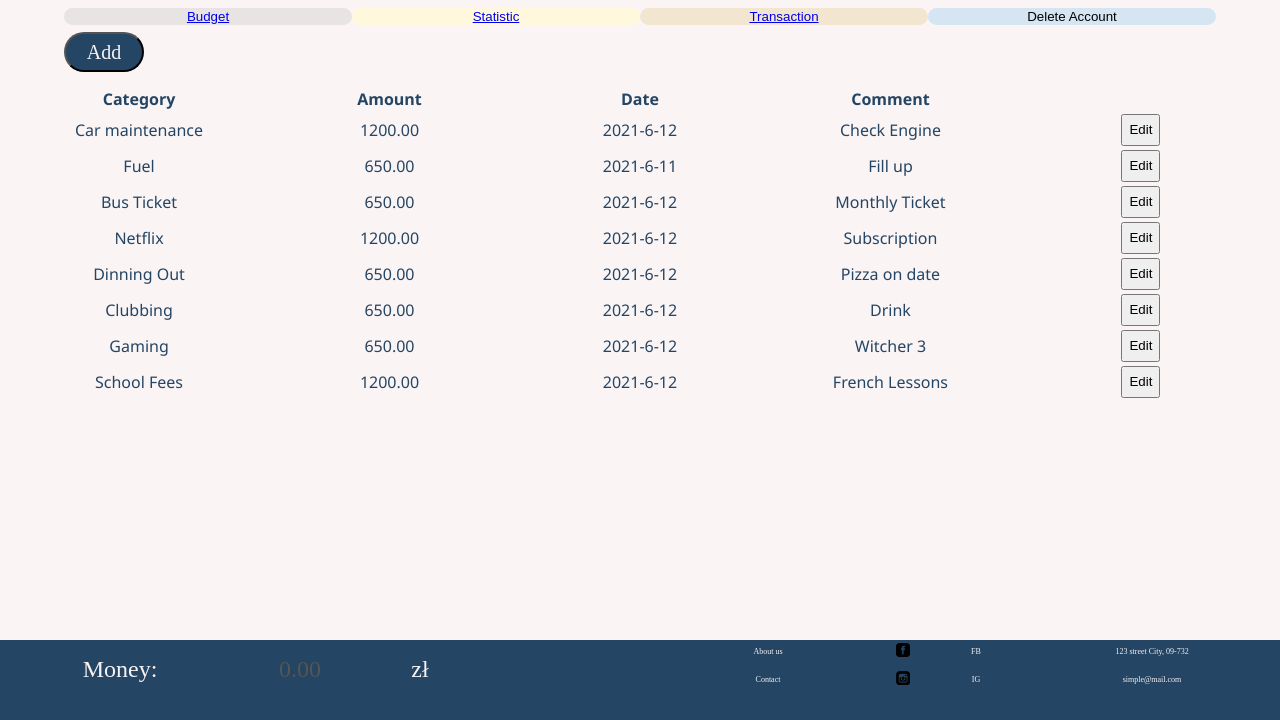
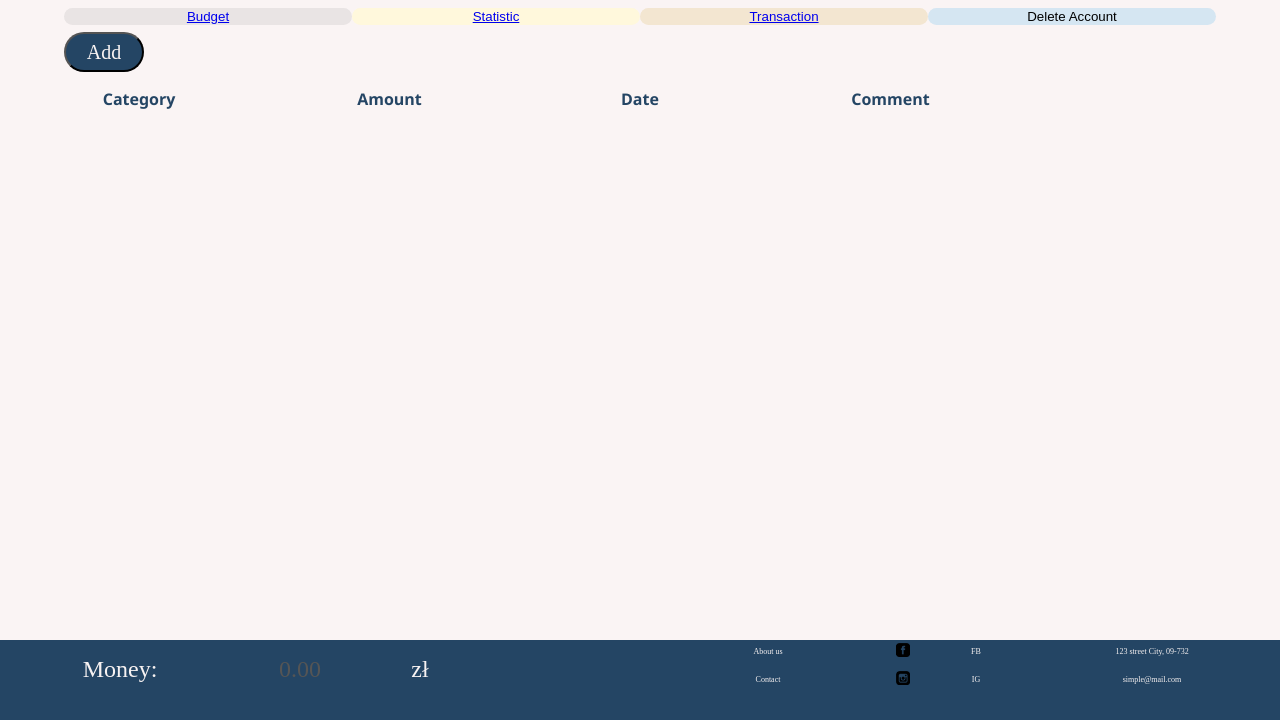
Before and after one commit to gzapalka/PAI, a PHP site: page /public/views/transaction in a window 1280 px wide. Shown: the part 80-800 px from the top of the page. Run offline with PHP 8.4, Linux system fonts and the light colour scheme; lists and menus that the app fills with data are empty.

Commit message:
- inject transaction to html

```diff
--- a/Routing.php
+++ b/Routing.php
@@ -25,9 +25,6 @@ class Router {
         $controller = self::$routes[$action];
         $object = new $controller;
         $action = $action ?: 'login';
-        $action = $action ?: 'register_user';
-        $action = $action ?: 'delete_account';
-        $action = $action ?: 'add_txn';
 
         $object->$action();
     }
--- a/public/views/transaction.php
+++ b/public/views/transaction.php
@@ -6,12 +6,14 @@
 <body>
 <header class="website">
     <h1>Simple Budget</h1>
-    <h1><div class="error-code">
-            <?php if(isset($message)) {
+    <h1>
+        <div class="error-code">
+            <?php if (isset($message)) {
                 echo $message;
             }
             ?>
-        </div></h1>
+        </div>
+    </h1>
     <button class="logout_button">Log out</button>
 </header>
 <header class="mobile_header">
@@ -77,7 +79,8 @@
 
                 <label for="Category"><h3 style="text-align: left">Category</h3></label>
                 <label>
-                    <textarea class="inputCategory" id="inputCategory" name="category" placeholder="Select from dropdown menu ->"></textarea>
+                    <textarea class="inputCategory" id="inputCategory" name="category"
+                              placeholder="Select from dropdown menu ->"></textarea>
                     <select id="dropdown" class="category_dropdown">
                         <option value="Rent">Rent</option>
                         <option value="Water">Water</option>
@@ -124,7 +127,8 @@
 
                 <label for="Amount"><h3 style="text-align: left">Amount</h3></label>
                 <label>
-                    <input id="edit_Amount" type="number" placeholder="Enter Amount" name="amount" onchange="checkIfDecimal()">
+                    <input id="edit_Amount" type="number" placeholder="Enter Amount" name="amount"
+                           onchange="checkIfDecimal()">
                 </label>
 
                 <label for="Date"><h3 style="text-align: left">Date</h3></label>
@@ -138,12 +142,13 @@
                 </label>
 
                 <button type="submit" class="submit_btn">Submit changes</button>
-                <button type="submit" class="btn delete" >Delete transaction</button>
+                <button type="submit" class="btn delete">Delete transaction</button>
                 <button type="button" class="btn cancel" onclick="closeEditTxnForm()">Close</button>
             </form>
         </div>
         <table class="transaction_table">
             <thead>
+
             <tr>
                 <th class="category_name">Category</th>
                 <th class="category_name">Amount</th>
@@ -153,95 +158,111 @@
             </tr>
             </thead>
             <tbody>
-            <tr>
-                <td class="sub_subcategory">Car maintenance</td>
-                <td class="sub_subcategory">1200.00</td>
-                <td class="sub_subcategory">2021-6-12</td>
-                <td class="sub_subcategory">Check Engine</td>
-                <td class="sub_subcategory">
+            <?php
+            if (isset($transactions)) {
+                foreach ($transactions as $txnDate) {
+                echo '<tr>';
+                foreach ($txnDate as $s) {
+                    echo '<td class="sub_subcategory">'.$s.'</td>';
+                }
+                echo '<td class="sub_subcategory">
                     <button class="edit_button" onclick="openEditTxnForm()">
                         Edit
                     </button>
-                </td>
-            </tr>
-            <tr>
-                <td class="sub_subcategory">Fuel</td>
-                <td class="sub_subcategory">650.00</td>
-                <td class="sub_subcategory">2021-6-11</td>
-                <td class="sub_subcategory">Fill up</td>
-                <td class="sub_subcategory">
-                    <button class="edit_button" onclick="openEditTxnForm()">
-                        Edit
-                    </button>
-                </td>
-            </tr>
-            <tr>
-                <td class="sub_subcategory">Bus Ticket</td>
-                <td class="sub_subcategory">650.00</td>
-                <td class="sub_subcategory">2021-6-12</td>
-                <td class="sub_subcategory">Monthly Ticket</td>
-                <td class="sub_subcategory">
-                    <button class="edit_button" onclick="openEditTxnForm()">
-                        Edit
-                    </button>
-                </td>
-            </tr>
-            <tr>
-
-                <td class="sub_subcategory">Netflix</td>
-                <td class="sub_subcategory">1200.00</td>
-                <td class="sub_subcategory">2021-6-12</td>
-                <td class="sub_subcategory">Subscription</td>
-                <td class="sub_subcategory">
-                    <button class="edit_button" onclick="openEditTxnForm()">
-                        Edit
-                    </button>
-                </td>
-            </tr>
-            <tr>
-                <td class="sub_subcategory">Dinning Out</td>
-                <td class="sub_subcategory">650.00</td>
-                <td class="sub_subcategory">2021-6-12</td>
-                <td class="sub_subcategory">Pizza on date</td>
-                <td class="sub_subcategory">
-                    <button class="edit_button" onclick="openEditTxnForm()">
-                        Edit
-                    </button>
-                </td>
-            </tr>
-            <tr>
-                <td class="sub_subcategory">Clubbing</td>
-                <td class="sub_subcategory">650.00</td>
-                <td class="sub_subcategory">2021-6-12</td>
-                <td class="sub_subcategory">Drink</td>
-                <td class="sub_subcategory">
-                    <button class="edit_button">
-                        Edit
-                    </button>
-                </td>
-            </tr>
-            <tr>
-                <td class="sub_subcategory">Gaming</td>
-                <td class="sub_subcategory">650.00</td>
-                <td class="sub_subcategory">2021-6-12</td>
-                <td class="sub_subcategory">Witcher 3</td>
-                <td class="sub_subcategory">
-                    <button class="edit_button" onclick="openEditTxnForm()">
-                        Edit
-                    </button>
-                </td>
-            </tr>
-            <tr>
-                <td class="sub_subcategory">School Fees</td>
-                <td class="sub_subcategory">1200.00</td>
-                <td class="sub_subcategory">2021-6-12</td>
-                <td class="sub_subcategory">French Lessons</td>
-                <td class="sub_subcategory">
-                    <button class="edit_button" onclick="openEditTxnForm()">
-                        Edit
-                    </button>
-                </td>
-            </tr>
+                 </td>
+                </tr>';
+                }
+            }
+            ?>
+<!--            <tr>-->
+<!--                <td class="sub_subcategory">Car maintenance</td>-->
+<!--                <td class="sub_subcategory">1200.00</td>-->
+<!--                <td class="sub_subcategory">2021-6-12</td>-->
+<!--                <td class="sub_subcategory">Check Engine</td>-->
+<!--                <td class="sub_subcategory">-->
+<!--                    <button class="edit_button" onclick="openEditTxnForm()">-->
+<!--                        Edit-->
+<!--                    </button>-->
+<!--                </td>-->
+<!--            </tr>-->
+<!--            <tr>-->
+<!--                <td class="sub_subcategory">Fuel</td>-->
+<!--                <td class="sub_subcategory">650.00</td>-->
+<!--                <td class="sub_subcategory">2021-6-11</td>-->
+<!--                <td class="sub_subcategory">Fill up</td>-->
+<!--                <td class="sub_subcategory">-->
+<!--                    <button class="edit_button" onclick="openEditTxnForm()">-->
+<!--                        Edit-->
+<!--                    </button>-->
+<!--                </td>-->
+<!--            </tr>-->
+<!--            <tr>-->
+<!--                <td class="sub_subcategory">Bus Ticket</td>-->
+<!--                <td class="sub_subcategory">650.00</td>-->
+<!--                <td class="sub_subcategory">2021-6-12</td>-->
+<!--                <td class="sub_subcategory">Monthly Ticket</td>-->
+<!--                <td class="sub_subcategory">-->
+<!--                    <button class="edit_button" onclick="openEditTxnForm()">-->
+<!--                        Edit-->
+<!--                    </button>-->
+<!--                </td>-->
+<!--            </tr>-->
+<!--            <tr>-->
+<!---->
+<!--                <td class="sub_subcategory">Netflix</td>-->
+<!--                <td class="sub_subcategory">1200.00</td>-->
+<!--                <td class="sub_subcategory">2021-6-12</td>-->
+<!--                <td class="sub_subcategory">Subscription</td>-->
+<!--                <td class="sub_subcategory">-->
+<!--                    <button class="edit_button" onclick="openEditTxnForm()">-->
+<!--                        Edit-->
+<!--                    </button>-->
+<!--                </td>-->
+<!--            </tr>-->
+<!--            <tr>-->
+<!--                <td class="sub_subcategory">Dinning Out</td>-->
+<!--                <td class="sub_subcategory">650.00</td>-->
+<!--                <td class="sub_subcategory">2021-6-12</td>-->
+<!--                <td class="sub_subcategory">Pizza on date</td>-->
+<!--                <td class="sub_subcategory">-->
+<!--                    <button class="edit_button" onclick="openEditTxnForm()">-->
+<!--                        Edit-->
+<!--                    </button>-->
+<!--                </td>-->
+<!--            </tr>-->
+<!--            <tr>-->
+<!--                <td class="sub_subcategory">Clubbing</td>-->
+<!--                <td class="sub_subcategory">650.00</td>-->
+<!--                <td class="sub_subcategory">2021-6-12</td>-->
+<!--                <td class="sub_subcategory">Drink</td>-->
+<!--                <td class="sub_subcategory">-->
+<!--                    <button class="edit_button">-->
+<!--                        Edit-->
+<!--                    </button>-->
+<!--                </td>-->
+<!--            </tr>-->
+<!--            <tr>-->
+<!--                <td class="sub_subcategory">Gaming</td>-->
+<!--                <td class="sub_subcategory">650.00</td>-->
+<!--                <td class="sub_subcategory">2021-6-12</td>-->
+<!--                <td class="sub_subcategory">Witcher 3</td>-->
+<!--                <td class="sub_subcategory">-->
+<!--                    <button class="edit_button" onclick="openEditTxnForm()">-->
+<!--                        Edit-->
+<!--                    </button>-->
+<!--                </td>-->
+<!--            </tr>-->
+<!--            <tr>-->
+<!--                <td class="sub_subcategory">School Fees</td>-->
+<!--                <td class="sub_subcategory">1200.00</td>-->
+<!--                <td class="sub_subcategory">2021-6-12</td>-->
+<!--                <td class="sub_subcategory">French Lessons</td>-->
+<!--                <td class="sub_subcategory">-->
+<!--                    <button class="edit_button" onclick="openEditTxnForm()">-->
+<!--                        Edit-->
+<!--                    </button>-->
+<!--                </td>-->
+<!--            </tr>-->
             </tbody>
         </table>
     </div>
@@ -309,7 +330,7 @@
     }
 
     function isDecimal(input){
-        let regex = new RegExp('^[-+][0-9]+\.[0-9][0-9]$');
+        let regex = new RegExp(' ^ [-+][0 - 9] + \.[0 - 9][0 - 9]$');
         return (regex.test(input));
     }
 
--- a/src/controllers/SecurityController.php
+++ b/src/controllers/SecurityController.php
@@ -13,6 +13,7 @@ class SecurityController extends AppController
 {
     private UserRepository $userRepository;
     private CategoryRepository $categoryRepository;
+    private TransactionRepository $transactionRepository;
     private SessionUtil $sessionUtil;
 
     public function __construct()
@@ -20,6 +21,7 @@ class SecurityController extends AppController
         parent::__construct();
         $this->userRepository = new UserRepository();
         $this->categoryRepository = new CategoryRepository();
+        $this->transactionRepository = new TransactionRepository();
         $this->sessionUtil = new SessionUtil();
     }
 
@@ -93,8 +95,11 @@ class SecurityController extends AppController
              $this->render('login');
              return;
          }
+         $this->transactionRepository->deleteAllUserTxns($userId);
          $this->categoryRepository->deleteCategoriesByUser($userId);
          $this->userRepository->deleteUser($userId);
          $this->render('login');
     }
+
+
 }
```
Also changed, not shown: src/controllers/DefaultController.php (+6 -1 lines), src/repository/TransactionRepository.php (+34 -14 lines).
